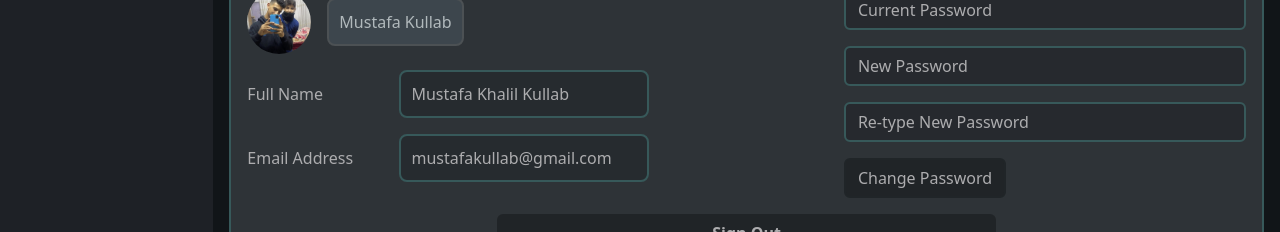
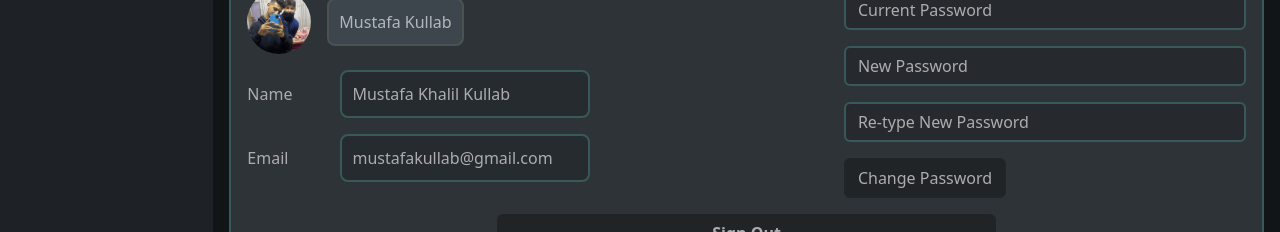
Before and after one commit to MustafaKullab/Kullab-User-Manager, a Vue app: page /login/dashboard/settings in a window 1280 px wide. Shown: the part 266-498 px from the top of the page. Built offline with nearby package versions, Linux system fonts and the light colour scheme.

Commit message:
last Update

```diff
--- a/src/views/SettingsPage.vue
+++ b/src/views/SettingsPage.vue
@@ -33,12 +33,12 @@
                 </div>
 
                 <div class="adminDetails my-3">
-                  <div class="fullName d-flex justify-content-between align-items-center">
-                    <p class="m-0">Full Name</p>
+                  <div class="fullName d-flex align-items-center">
+                    <p class="m-0 me-5">Name</p>
                     <span class="boxVal rounded-3 border border-2">Mustafa Khalil Kullab</span>
                   </div>
-                  <div class="email my-3 d-flex justify-content-between align-items-center">
-                    <p class="m-0">Email Address</p>
+                  <div class="email my-3 d-flex gap-1 align-items-center">
+                    <p class="m-0 me-5">Email</p>
                     <span class="boxVal rounded-3 border border-2">mustafakullab@gmail.com</span>
                   </div>
                 </div>
@@ -124,7 +124,7 @@ const changePass = () => {
     return;
   }
   localStorage.setItem("newPass", newPass.value);
-  toast.success("Password changed.");
+  location.reload();
   oldPass.value = "";
   newPass.value = "";
   confPass.value = "";
```
